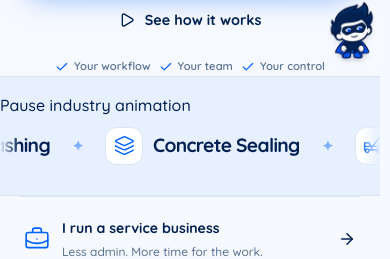
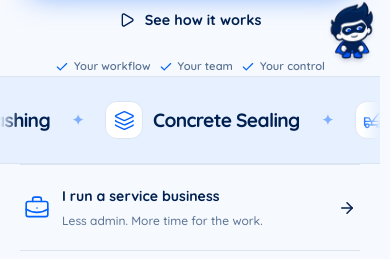
Before and after one commit to eaglerankersdev/sidekick-frontend-design, a Next.js app: page / in a window 390 px wide. Shown: the part 776-1035 px from the top of the page. Built offline with nearby package versions, Linux system fonts and the light colour scheme; no server answers.

Commit message:
Use tow-truck icons and simplify industry marquee

```diff
--- a/components/marketing/IndustryMarquee.module.css
+++ b/components/marketing/IndustryMarquee.module.css
@@ -1,15 +1,6 @@
-.section { padding: 26px 0 32px; overflow: hidden; background: var(--ice); border-block: 1px solid var(--border); }
-.heading { display: flex; align-items: center; justify-content: space-between; gap: 16px; margin-bottom: 20px; }
-.heading p { display: flex; align-items: center; gap: 10px; margin: 0; font-size: .8rem; font-weight: 600; color: var(--muted-strong); }
-.dot { width: 5px; height: 5px; background: var(--cobalt); border-radius: 50%; }
-.controls { display: flex; align-items: center; gap: 16px; }
-.controls a { white-space: nowrap; display: inline-flex; align-items: center; gap: 6px; min-height: 44px; color: var(--navy); font-size: .8rem; font-weight: 700; }
-.controls a:hover { color: var(--cobalt); }
-.controls a svg { width: 16px; height: 16px; }
-.toggle { flex: none; display: grid; place-items: center; width: 44px; height: 44px; border: 1px solid var(--border); border-radius: 50%; background: white; color: var(--navy); cursor: pointer; transition: background .2s, color .2s; }
-.toggle:hover { background: var(--navy); color: white; }
-.toggle svg { width: 15px; height: 15px; }
-.controls :focus-visible { outline: 2px solid var(--cobalt); outline-offset: 4px; }
+.section { position: relative; padding: 22px 0; overflow: hidden; background: var(--ice); border-block: 1px solid var(--border); }
+.motionControl { position: absolute; width: 1px; height: 1px; padding: 0; overflow: hidden; clip-path: inset(50%); white-space: nowrap; }
+.motionControl:focus-visible { z-index: 2; top: 4px; left: 20px; width: auto; height: 44px; padding: 8px 16px; clip-path: none; background: white; color: var(--navy); border: 1px solid var(--cobalt); border-radius: 8px; }
 .window { overflow: hidden; mask-image: linear-gradient(90deg, transparent, black 5%, black 95%, transparent); }
 .track { display: flex; width: max-content; animation: travel 42s linear infinite; }
 .group { display: flex; align-items: center; justify-content: space-around; flex: none; min-width: 100vw; margin: 0; padding: 0; list-style: none; }
@@ -21,19 +12,14 @@
 @media (hover: hover) { .section:hover .track { animation-play-state: paused; } }
 @keyframes travel { to { transform: translateX(-50%); } }
 @media (max-width: 600px) {
-  .section { padding: 16px 0 22px; }
-  .heading { gap: 8px; margin-bottom: 10px; }
-  .heading p { max-width: 150px; font-size: .75rem; }
-  .dot { display: none; }
-  .controls { gap: 8px; }
-  .controls a { font-size: .75rem; }
+  .section { padding: 16px 0; }
   .group li { gap: 10px; padding-left: 22px; font-size: 1.2rem; }
   .separator { margin-left: 12px; }
   .icon { width: 38px; height: 38px; border-radius: 12px; }
   .icon svg { width: 21px; height: 21px; }
 }
 @media (prefers-reduced-motion: reduce) {
-  .toggle { flex: none; display: none; }
+  .motionControl { display: none; }
   .window { mask-image: none; }
   .track { animation: none; width: 100%; }
   .group { min-width: 0; width: 100%; flex-wrap: wrap; justify-content: center; gap: 12px 20px; padding-inline: 20px; }
```
